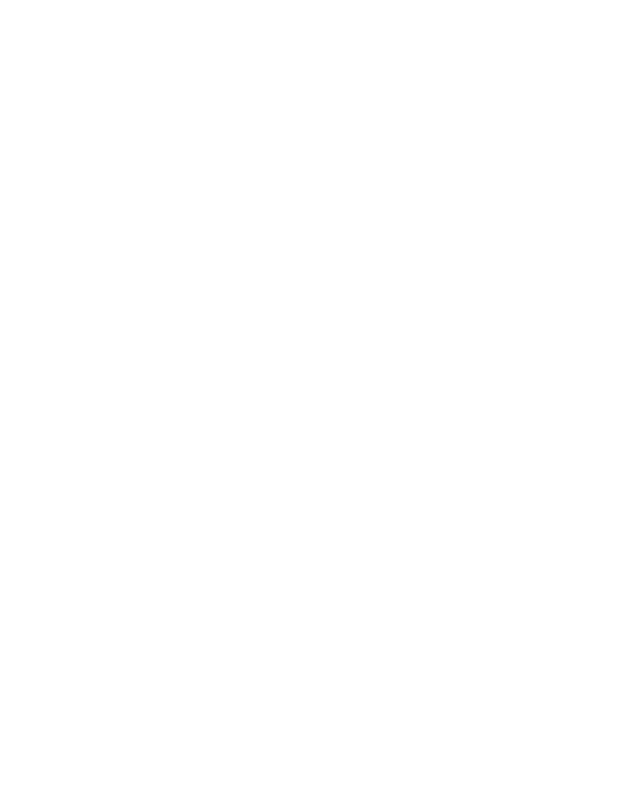
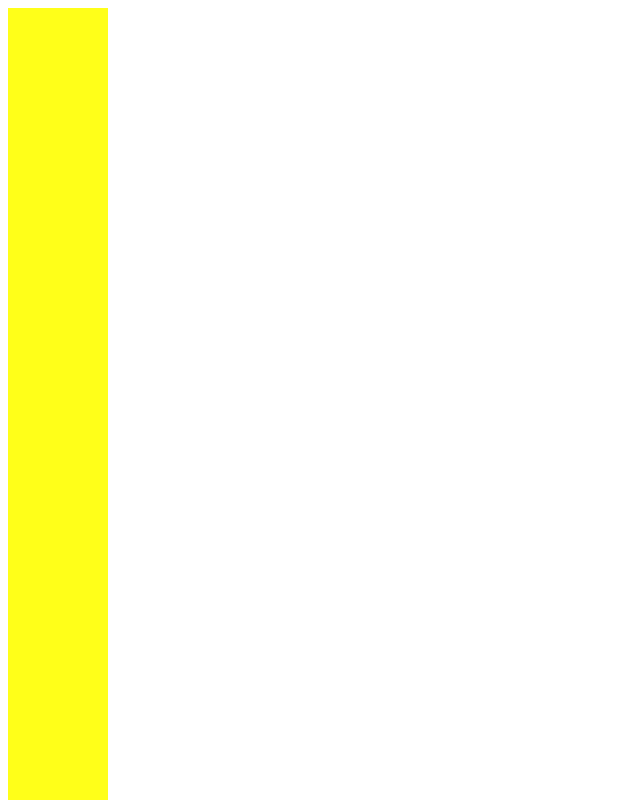
Before and after one commit to wphit/testgit_demo, a plain HTML site: page index.html in a window 1280 px wide. Shown: the top 800 px of the page, without its empty margins (0-640 px from the left). Drawn offline with Linux system fonts and the light colour scheme.

Commit message:
commit index.htm;

```diff
--- a/index.html
+++ b/index.html
@@ -10,6 +10,8 @@
         #div1{
             background:yellow;
             opacity: 0.9;
+            width:100px;
+            height:2000px;
         }
     </style>
 </head>
```
